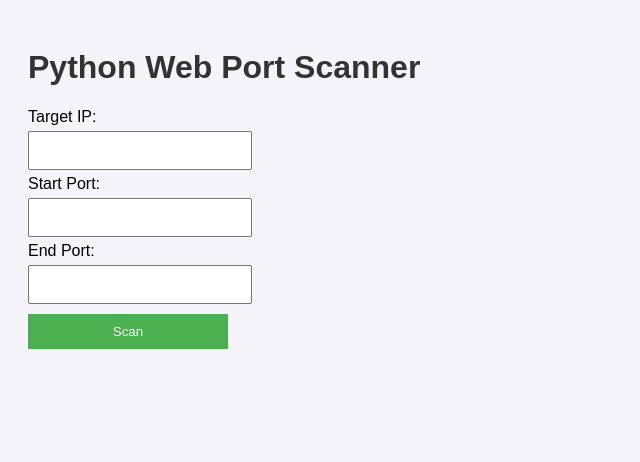
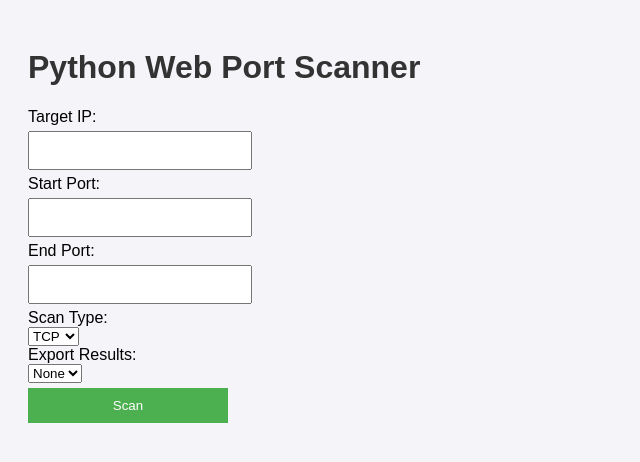
Before and after one commit to Madushanka24/Port-Scanner, a Flask app: page / in a window 1280 px wide. Shown: the top 462 px of the page, without its empty margins (0-640 px from the left). Run offline with Flask 3, Linux system fonts and the light colour scheme.

Commit message:
add scan type and export option

```diff
--- a/templates/index.html
+++ b/templates/index.html
@@ -15,13 +15,28 @@
     <form method="POST" onsubmit="showLoader()">
     <label>Target IP:</label><br>
     <input type="text" name="target" required><br>
+
     <label>Start Port:</label><br>
     <input type="number" name="start" required><br>
+
     <label>End Port:</label><br>
     <input type="number" name="end" required><br>
+
+    <label>Scan Type:</label><br>
+    <select name="scan_type" required>
+        <option value="TCP">TCP</option>
+        <option value="UDP">UDP</option>
+    </select><br>
+
+    <label>Export Results:</label><br>
+    <select name="export_type">
+        <option value="None">None</option>
+        <option value="TXT">TXT</option>
+        <option value="CSV">CSV</option>
+    </select><br>
+
     <button type="submit">Scan</button>
     </form>
-
     <div id="loader" class="loader" style="display:none;"></div>
 
     {% if result %}
```
Also changed, not shown: templates/result.html (deleted). Lines whose indentation alone changed are shown as unchanged.
